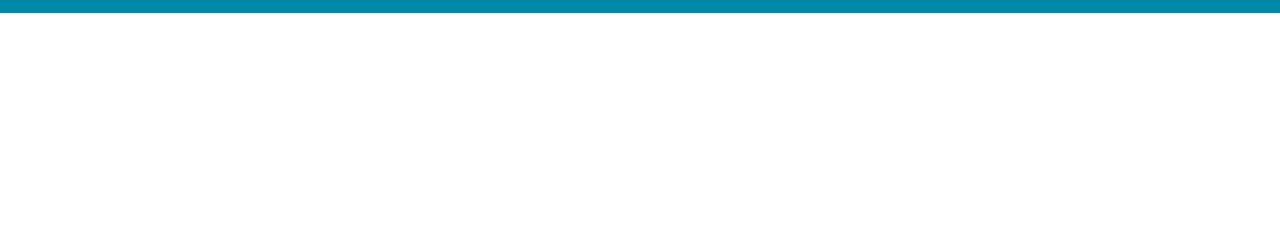
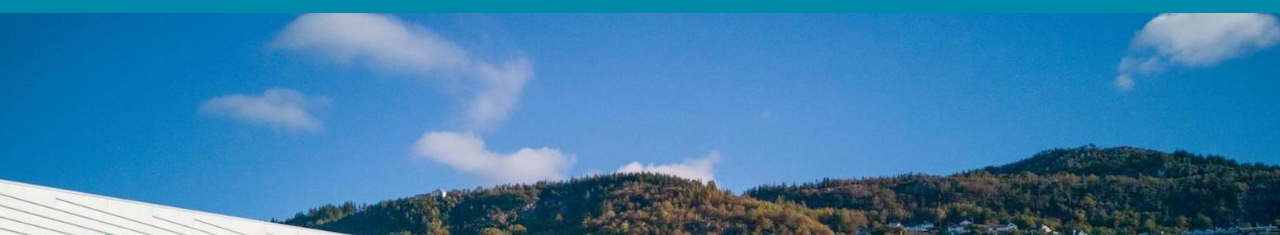
Before and after one commit to PhillipLDaae/Nettside_Test, a plain HTML site: page index.html in a window 1280 px wide. Shown: the part 216-451 px from the top of the page. Drawn offline with Linux system fonts and the light colour scheme.

Commit message:
Update styles.css

```diff
--- a/styles.css
+++ b/styles.css
@@ -536,7 +536,7 @@ nav {
 }
 
 .welcome {
-    background-image: url(/Bilder/Amalie_Skram_egentatt.jpeg);
+    background-image: url(Amalie_Skram_egentatt.jpeg);
 }
 
 .welcome-hidden {
```
